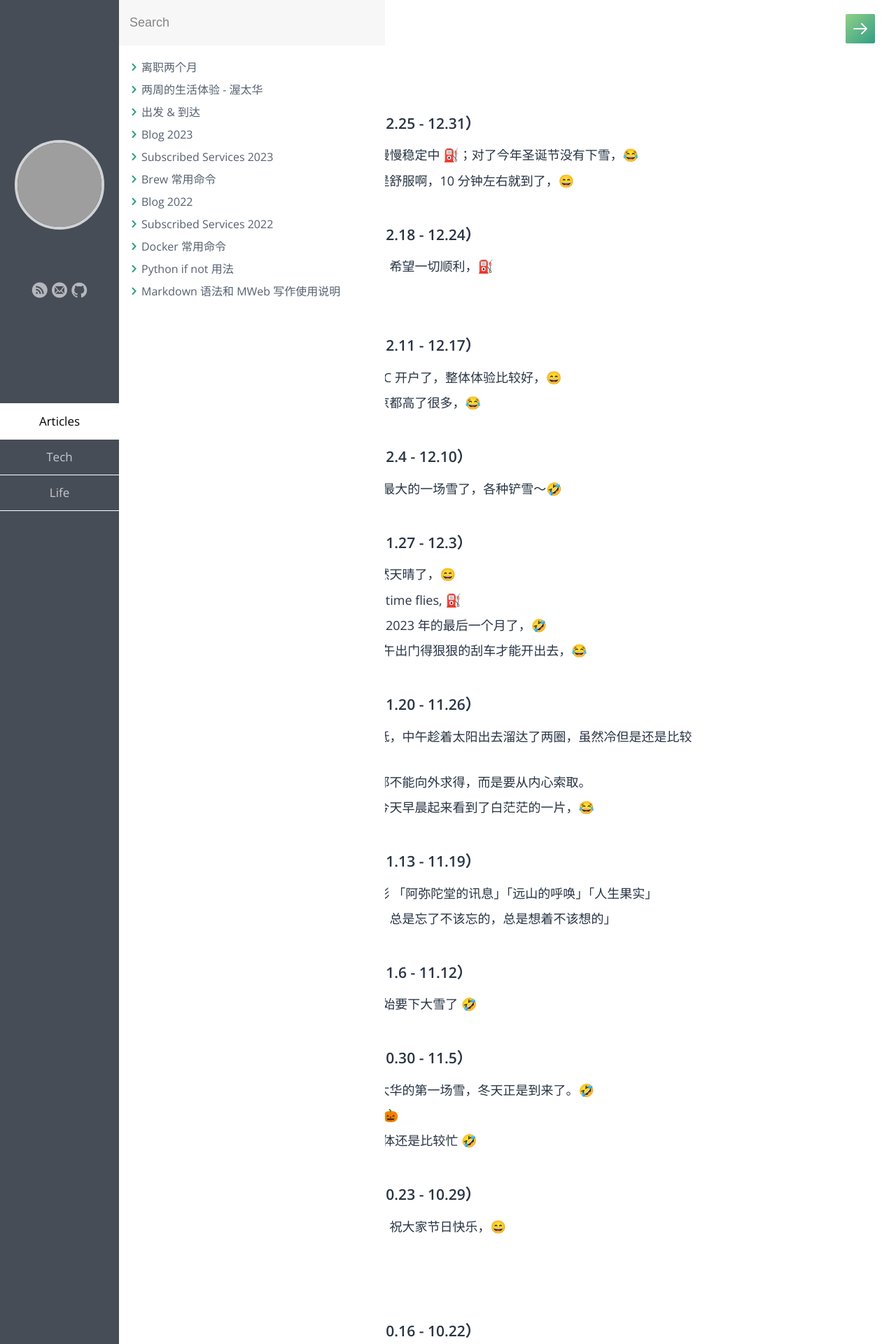
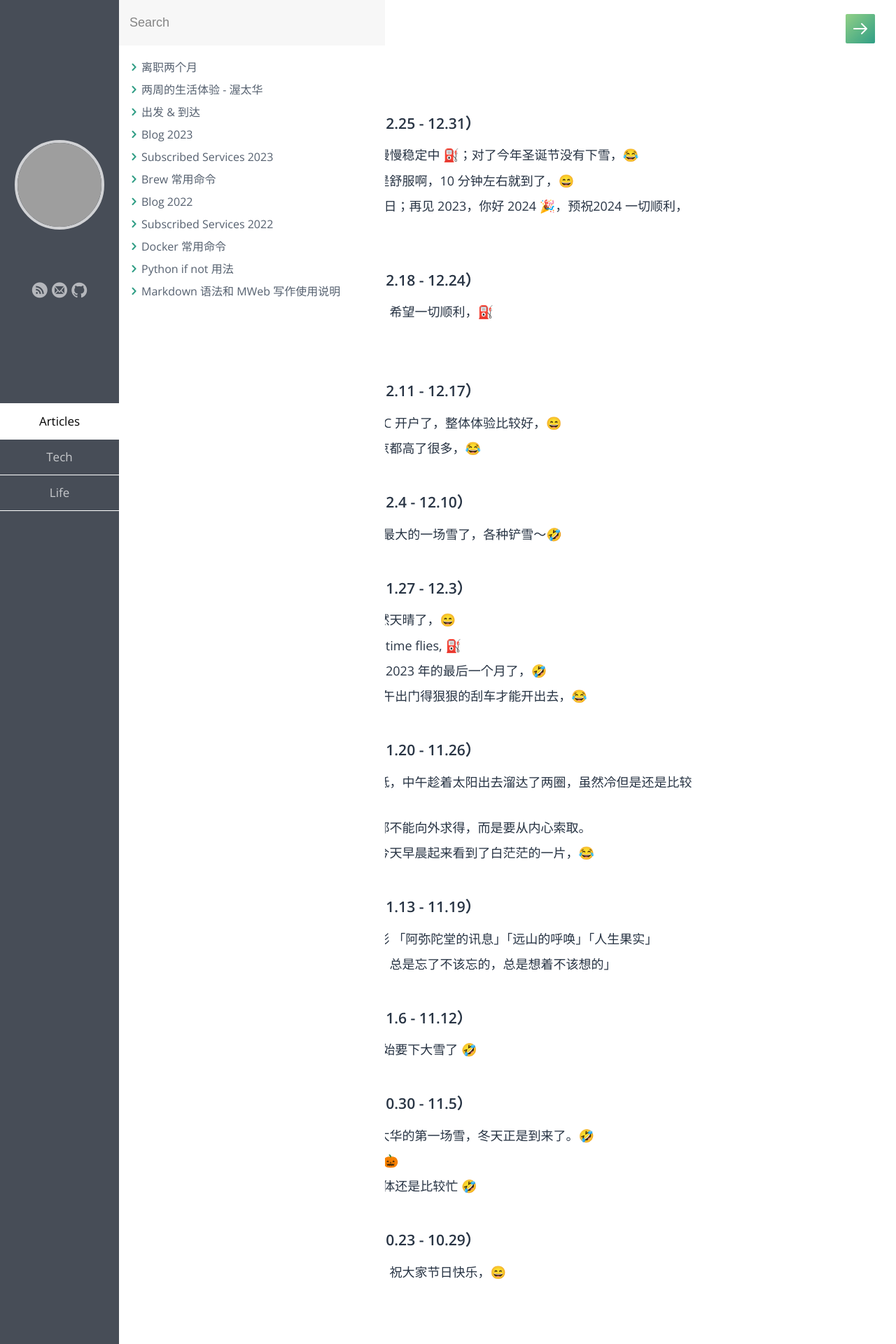
Before and after one commit to samxupeiran/samxupeiran.github.io, a Jekyll site: the page built from _posts/life/2023-01-03-my-blog.md, in a window 1280 px wide. Shown: the top 1920 px of the page at 70% size. Built offline with Jekyll 4.4.1, drawn with Linux system fonts in a browser that asks for light colours; some web fonts are replaced; some of the changed text lies outside the part shown; grey boxes are pictures that could not be loaded.

Commit message:
feat: add weekly blog 12.29

```diff
--- a/_posts/life/2023-01-03-my-blog.md
+++ b/_posts/life/2023-01-03-my-blog.md
@@ -9,6 +9,7 @@ tags: Blog
 - ### 2023 年 12 月 第 5 周（12.25 - 12.31）
      - 12.27 最近很忙啊，好在慢慢稳定中 ⛽️；对了今年圣诞节没有下雪，😂
      - 12.28 离上班的地方近真是舒服啊，10 分钟左右就到了，😄
+     - 12.29 2023 最后一个工作日；再见 2023，你好 2024 🎉，预祝2024 一切顺利，⛽️
 
 - ### 2023 年 12 月 第 4 周（12.18 - 12.24）
      - 12.19 今天出发去士嘉堡，希望一切顺利，⛽️
```
